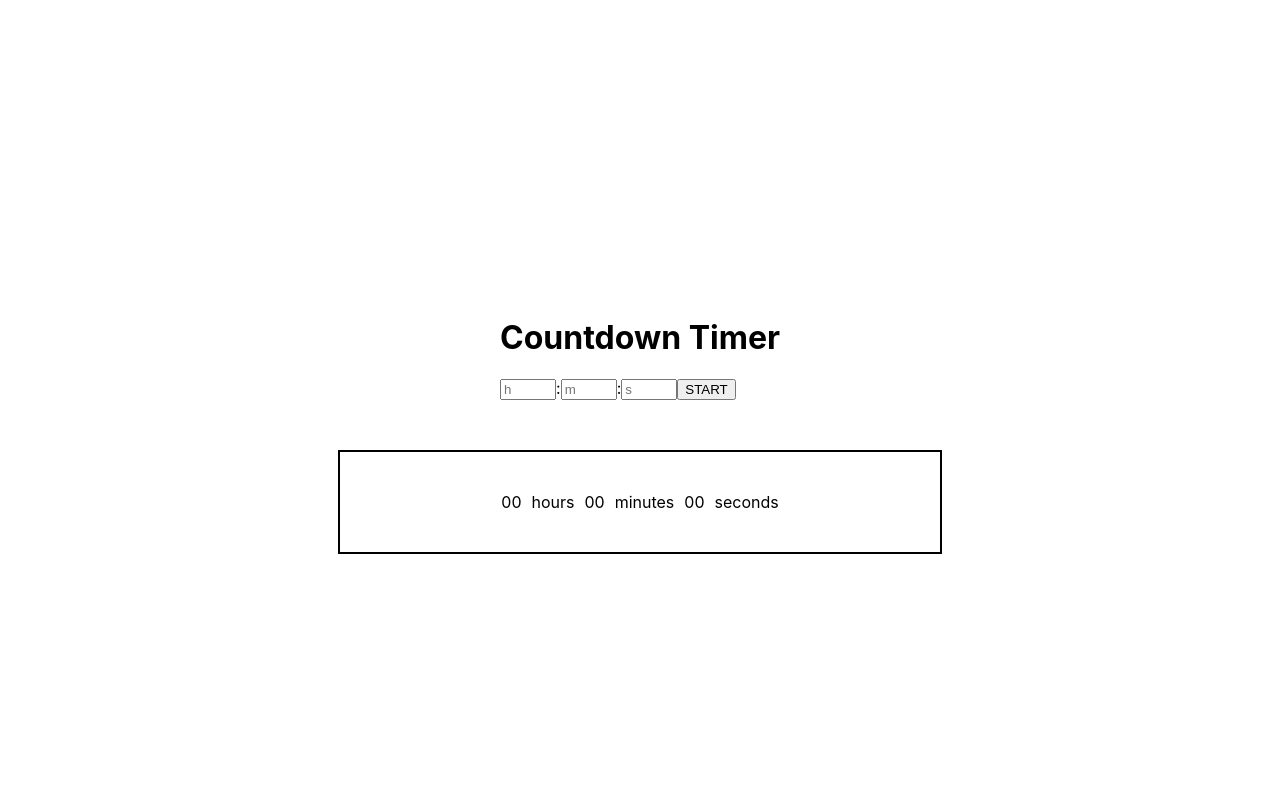
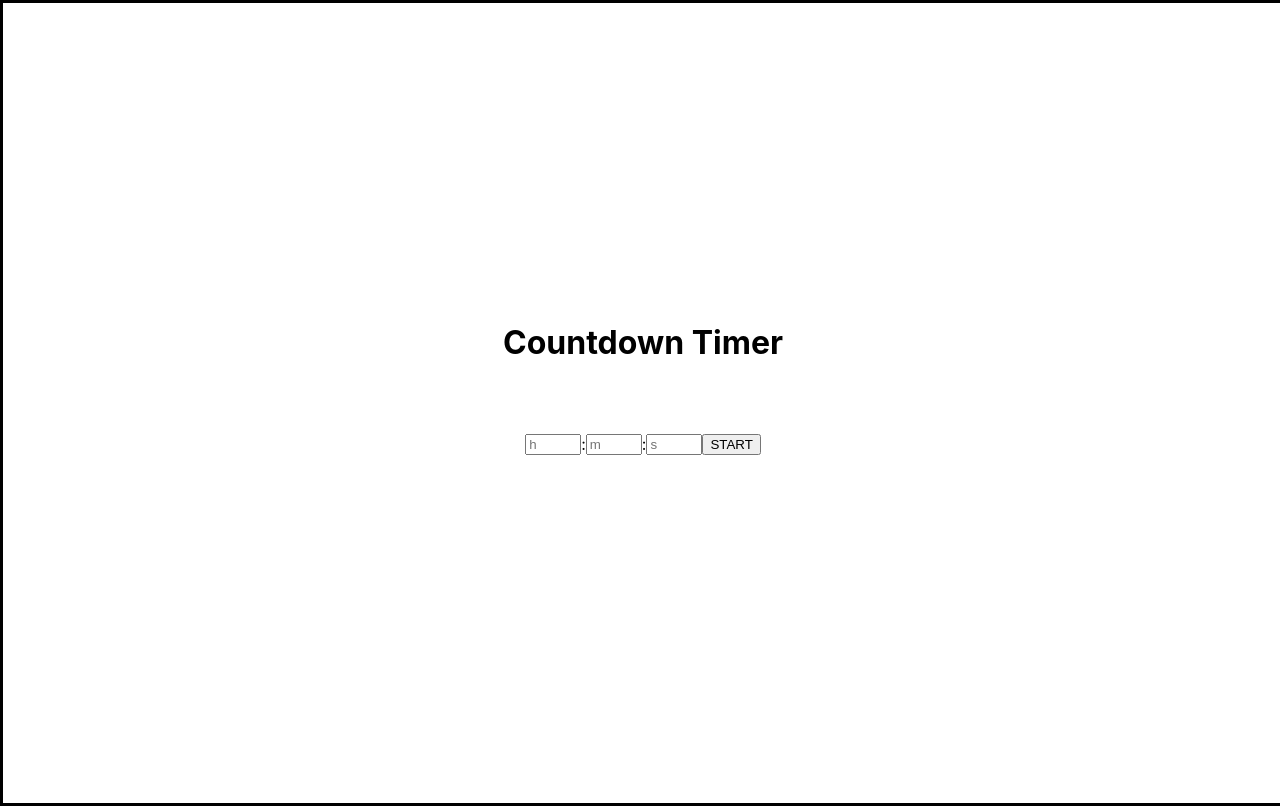
Before and after one commit to paty-oliveira/web-playground, a React (Create React App) app in the folder challenges/countdown-timer/: page / in a window 1280 px wide. Built offline with nearby package versions, Linux system fonts and the light colour scheme.

Commit message:
Restructure components

```diff
--- a/challenges/countdown-timer/src/App.css
+++ b/challenges/countdown-timer/src/App.css
@@ -7,8 +7,13 @@
   align-items: center;
   justify-content: center;
   flex-direction: column;
+  border: black solid;
 }
 
 .user-input {
   padding: 50px;
+  display: flex;
+  align-items: center;
+  justify-content: center;
+  flex-direction: row;
 }
--- a/challenges/countdown-timer/src/App.js
+++ b/challenges/countdown-timer/src/App.js
@@ -1,7 +1,8 @@
 import './App.css';
-import {CountDownTimer} from "./timer/CountDownTimer";
+import {CountDownTimer} from "./components/timer/CountDownTimer";
+import {CountDownButtons} from "./components/buttons/CountDownButtons";
 import {useState} from "react";
-import {convertHumanTimeToMilliseconds} from "./utils/DateInputUtils";
+import {convertHumanTimeToMilliseconds} from "./components/utils/DateInputUtils";
 
 function App() {
 
@@ -34,9 +35,11 @@ function App() {
 
     return (
     <div className="App">
-        <div className="user-input">
         <h1>Countdown Timer</h1>
+        {
+            !isCountingDown && <div className="user-input">
                 <span>
+                    <label htmlFor="hours-input"></label>
                     <input
                         type="number"
                         placeholder="h"
@@ -44,10 +47,12 @@ function App() {
                         min="0"
                         max="24"
                         onChange={handleHourChange}
+                        required
                     />
                 </span>
                 <span>:</span>
                 <span>
+                    <label htmlFor="minutes-input"></label>
                     <input
                         type="number"
                         placeholder="m"
@@ -55,10 +60,12 @@ function App() {
                         min="0"
                         max="60"
                         onChange={handleMinutesChange}
+                        required
                     />
                 </span>
                 <span>:</span>
                 <span>
+                    <label htmlFor="seconds-input"></label>
                     <input
                         type="number"
                         placeholder="s"
@@ -66,12 +73,25 @@ function App() {
                         min="0"
                         max="60"
                         onChange={handleSecondsChange}
+                        required
                     />
                 </span>
-            <button onClick={handleStarOrPauseClick}>{isCountingDown ? 'PAUSE' : 'START'}</button>
-            {isCountingDown && <button onClick={handleResetClick}>RESET</button>}
+                <CountDownButtons
+                    isCountingDown={isCountingDown}
+                    handleStarOrPauseClick={handleStarOrPauseClick}
+                    handleResetClick={handleResetClick}
+                />
             </div>
-        <CountDownTimer countdownTimestampMs={milliSecondsTime}/>
+        }
+        {
+            isCountingDown && <CountDownTimer countdownTimestampMs={milliSecondsTime}/>
+        }
+        {   isCountingDown && <CountDownButtons
+                                isCountingDown={isCountingDown}
+                                handleStarOrPauseClick={handleStarOrPauseClick}
+                                handleResetClick={handleResetClick}
+                            />
+        }
     </div>
     );
 }
--- /dev/null
+++ b/challenges/countdown-timer/src/components/buttons/CountDownButtons.jsx
@@ -0,0 +1,15 @@
+import './CountDownButtons.css'
+export function CountDownButtons(props) {
+
+    const isCountingDown = props.isCountingDown;
+    const handleStarOrPauseClick = props.handleStarOrPauseClick;
+    const handleResetClick = props.handleResetClick;
+
+    return (
+        <div className="button-container">
+            <button onClick={handleStarOrPauseClick}>{isCountingDown ? 'PAUSE' : 'START'}</button>
+            {isCountingDown && <button onClick={handleResetClick}>RESET</button>}
+        </div>
+    )
+
+}
--- a/challenges/countdown-timer/src/timer/CountDownTimer.css
+++ b/challenges/countdown-timer/src/components/timer/CountDownTimer.css
@@ -1,7 +1,6 @@
 .countdown-timer {
     width: 600px;
     height: 100px;
-    border: 2px solid black;
     display: flex;
     justify-content: center;
     align-items: center;
--- a/challenges/countdown-timer/src/timer/CountDownTimer.jsx
+++ b/challenges/countdown-timer/src/components/timer/CountDownTimer.jsx
@@ -26,11 +26,10 @@ export function CountDownTimer({countdownTimestampMs}) {
     return (
         <div className="countdown-timer">
             <span>{remainingTime.hours}</span>
-            <span>hours</span>
+            <span>:</span>
             <span>{remainingTime.minutes}</span>
-            <span>minutes</span>
+            <span>:</span>
             <span>{remainingTime.seconds}</span>
-            <span>seconds</span>
         </div>
     )
 }
```
Also changed, not shown: challenges/countdown-timer/src/components/buttons/CountDownButtons.css (added), challenges/countdown-timer/src/components/utils/CountdownTimerUtils.js (renamed from challenges/countdown-timer/src/utils/CountdownTimerUtils.js), challenges/countdown-timer/src/components/utils/DateInputUtils.js (renamed from challenges/countdown-timer/src/utils/DateInputUtils.js). Lines whose indentation alone changed are shown as unchanged.
